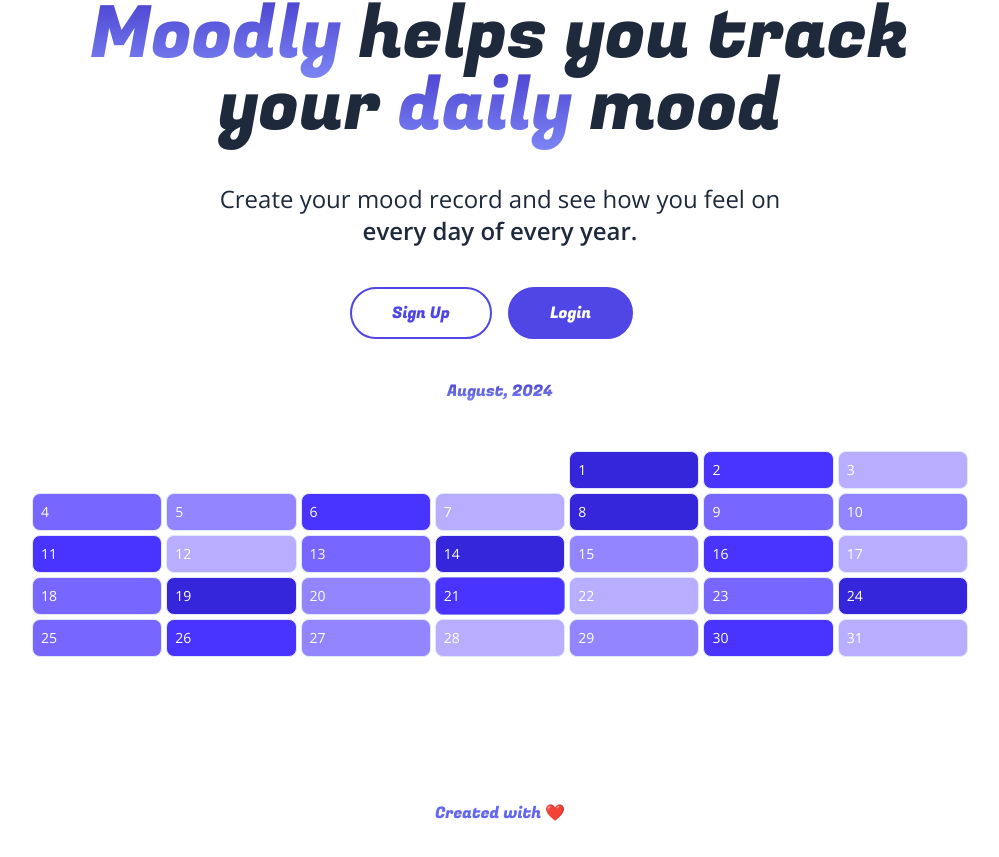
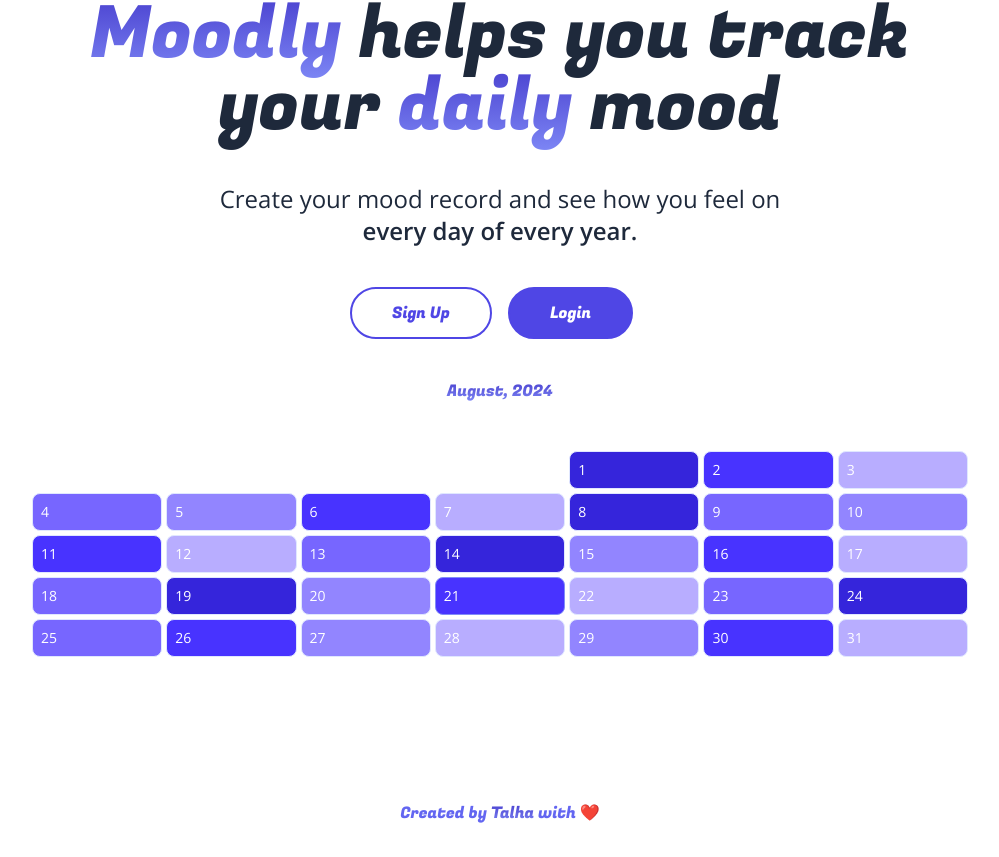
Before and after one commit to Talhaashraf05/moodly, a Next.js app: page / in a window 1280 px wide. Shown: the part 165-1022 px from the top of the page, without its empty margins (140-1139 px from the left). Built offline with nearby package versions, Linux system fonts and the light colour scheme; no server answers; some icons are missing.

Commit message:
Added functionality

```diff
--- a/app/layout.js
+++ b/app/layout.js
@@ -26,7 +26,18 @@
   );
   const footer = (
     <footer className="p-4 sm:p-8 grid place-items-center">
-      <p className={'text-indigo-500 ' + fugaz.className}>Created with ❤️</p>
+      <p className={'text-indigo-500 ' + fugaz.className}>
+        Created by{' '}
+        <span>
+          <a
+            href="https://www.linkedin.com/in/talhaashraf45/"
+            className="textGradient"
+          >
+            Talha
+          </a>
+        </span>{' '}
+        with ❤️
+      </p>
     </footer>
   );
 
```
